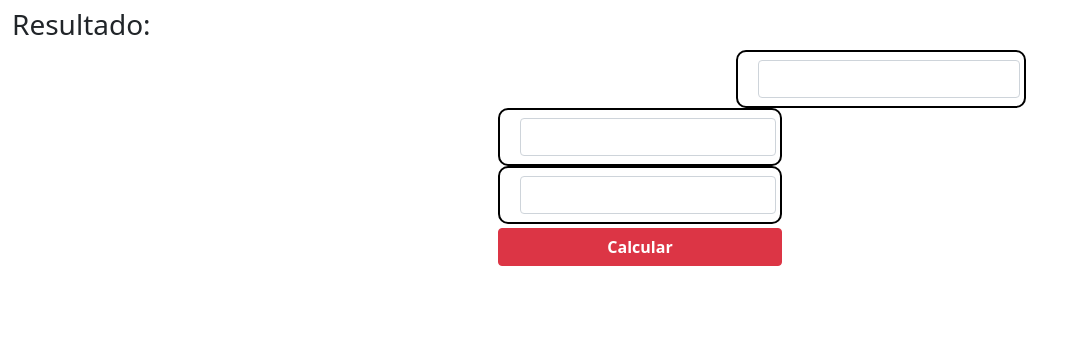
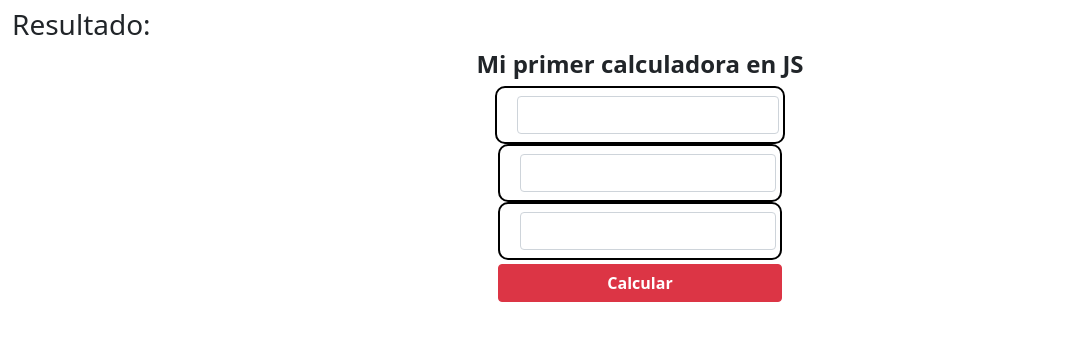
Before and after one commit to verooroaltamirano/Repaso_jquery, a plain HTML site: page index.html in a window 1280 px wide. Shown: the whole page, without its empty margins (0-1075 px from the left). Drawn offline with nearby package versions, Linux system fonts and the light colour scheme.

Commit message:
cchangeend

```diff
--- a/index.html
+++ b/index.html
@@ -14,8 +14,8 @@
   <body class="container-fluid"id="contenedorPrincipal">
     <h1 id="tituloPrincipal"></h1>
     <h3>Resultado:</h3> <h3 id="resultado"></h3>
+    <h4 class="row fw-bold 2 justify-content-center"> Mi primer calculadora en JS</h4>
     <div class="mx-5 row justify-content-center">
-         <h4 class="mx-5 col-4 justify-content-center" Mi primer calculadora en JS></h4>
       <div class="col-3 numero1"> <input id="valor1" class=" m-2 form-control" type="number"></div>
 
     <div class="row justify-content-center">
```
